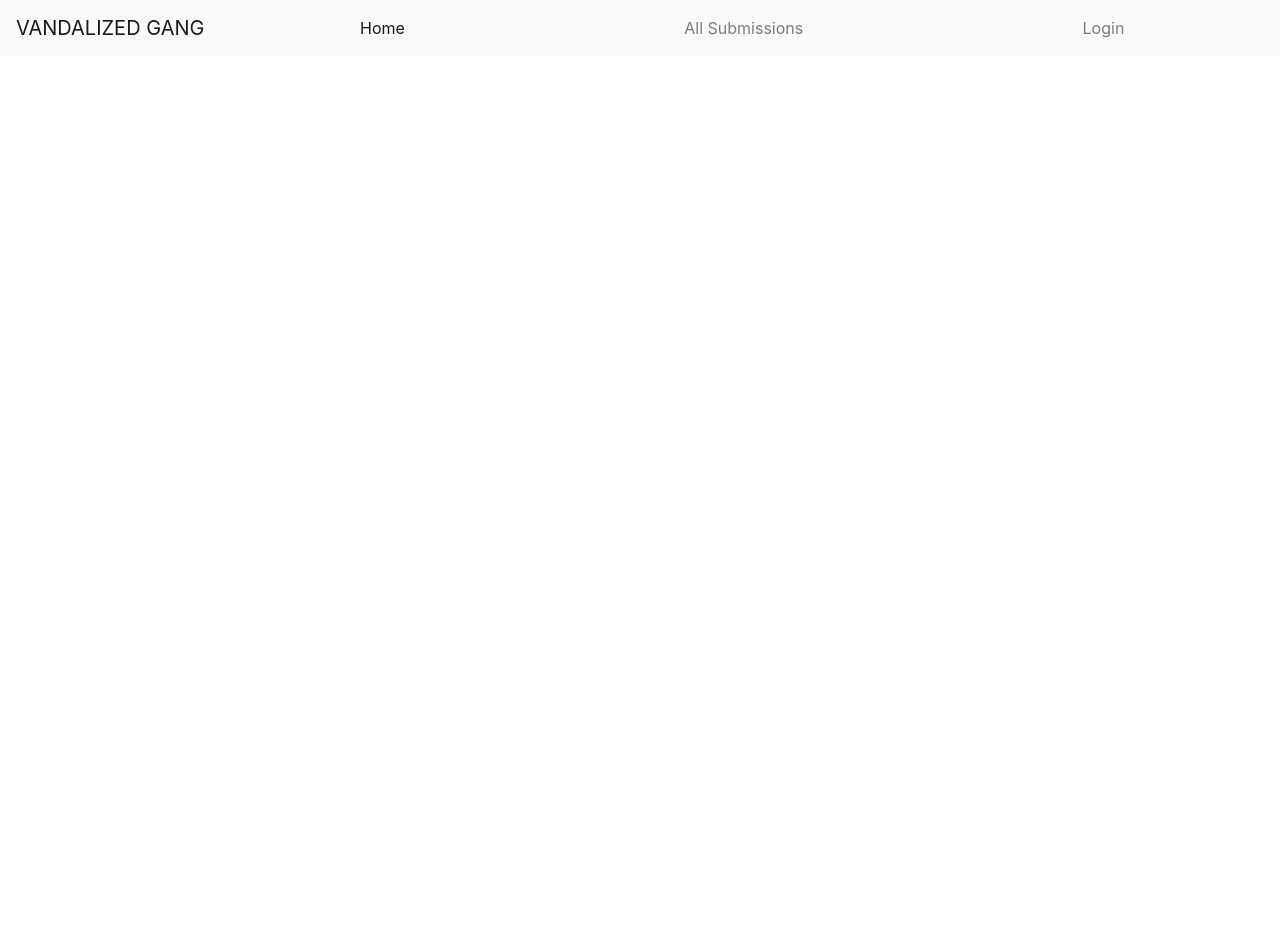
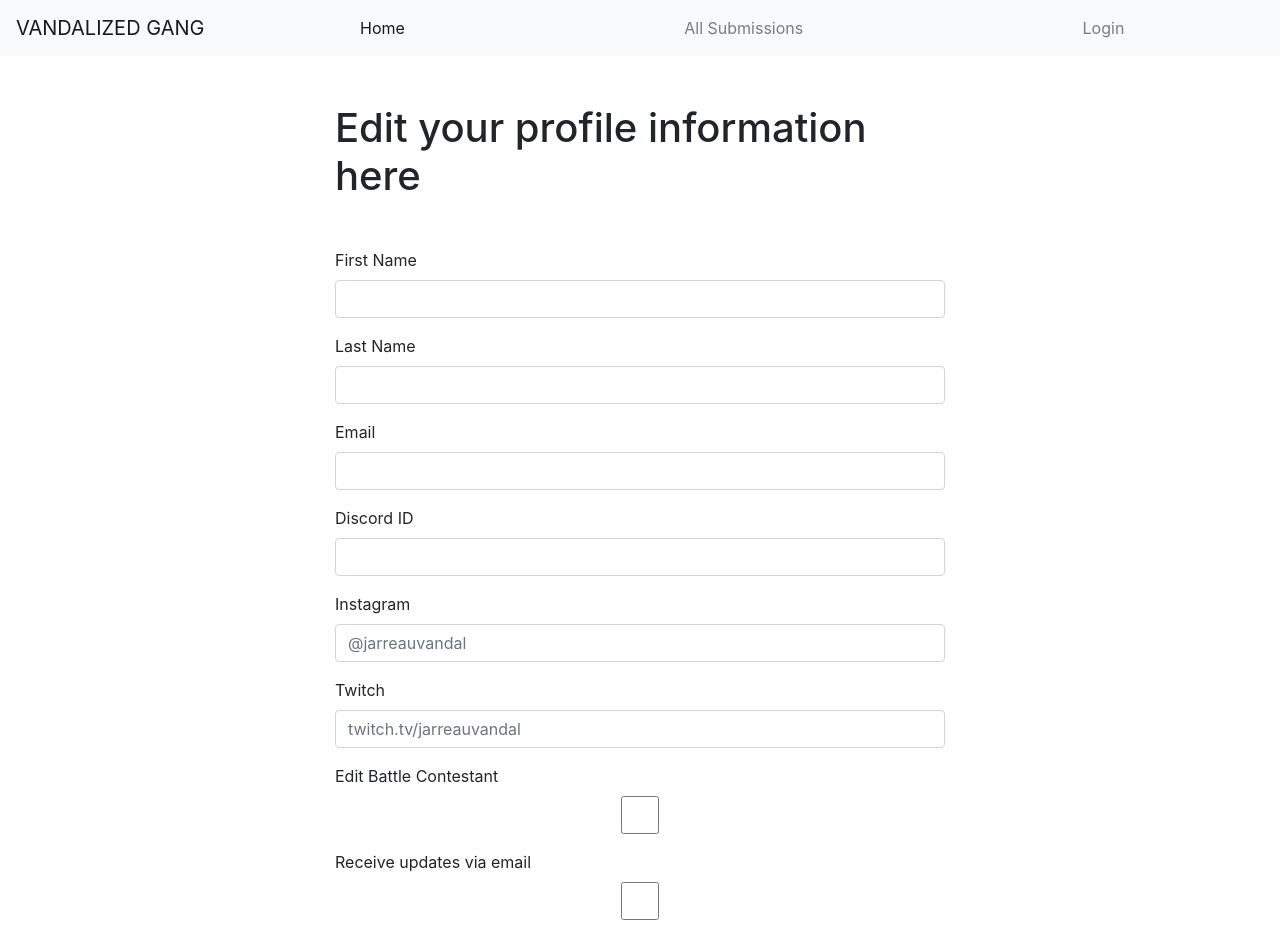
Before and after one commit to antoniusdr/jvfront, a React (Create React App) app: page /editprofile in a window 1280 px wide. Shown: the top 952 px of the page. Before the commit the page ends 800 px from the top, so only its background shows below. Built offline with nearby package versions, Linux system fonts and the light colour scheme; no server answers.

Commit message:
correctly added submission route

```diff
--- a/src/components/SoundCloudPlayer/index.js
+++ b/src/components/SoundCloudPlayer/index.js
@@ -2,7 +2,6 @@ import React from "react";
 import ReactPlayer from "react-player/soundcloud";
 
 function SoundCloudPlayer(props) {
-  console.log(props.soundcloudUrl);
   return (
     <div>
       <ReactPlayer url={props.soundcloudUrl} height="70%" />
--- a/src/pages/EditProfile/index.js
+++ b/src/pages/EditProfile/index.js
@@ -1,7 +1,114 @@
-import React from "react";
+import React, { useState } from "react";
+import { useSelector } from "react-redux";
+import { selectUser } from "../../store/user/selectors";
+import Form from "react-bootstrap/Form";
+import Col from "react-bootstrap/Col";
+import Button from "react-bootstrap/Button";
 
 function EditProfile() {
-  return <div></div>;
+  const userInfo = useSelector(selectUser);
+  const [firstName, setFirstName] = useState("");
+  const [lastName, setLastName] = useState("");
+  const [email, setEmail] = useState("");
+  const [discordName, setDiscordName] = useState("");
+  const [editBattleContestant, setEditBattleContestant] = useState(
+    userInfo.editBattleContestant
+  );
+  const [instagramHandle, setInstagramHandle] = useState("");
+  const [twitchHandle, setTwitchHandle] = useState("");
+  const [emailOptIn, setEmailOptIn] = useState(userInfo.emailOptIn);
+
+  function submitForm(e) {
+    e.preventDefault();
+  }
+
+  return (
+    <div>
+      <Form as={Col} md={{ span: 6, offset: 3 }}>
+        <h1 className="mt-5 mb-5">Edit your profile information here</h1>
+        <Form.Group>
+          <Form.Label>First Name</Form.Label>
+          <Form.Control
+            value={firstName}
+            onChange={(event) => setFirstName(event.target.value)}
+            type="text"
+            placeholder={userInfo.firstName}
+            required
+          />
+        </Form.Group>
+        <Form.Group>
+          <Form.Label>Last Name</Form.Label>
+          <Form.Control
+            value={lastName}
+            onChange={(event) => setLastName(event.target.value)}
+            type="text"
+            placeholder={userInfo.lastName}
+            required
+          />
+        </Form.Group>
+        <Form.Group>
+          <Form.Label>Email</Form.Label>
+          <Form.Control
+            value={email}
+            onChange={(event) => setEmail(event.target.value)}
+            type="text"
+            placeholder={userInfo.email}
+            required
+          />
+        </Form.Group>
+        <Form.Group>
+          <Form.Label>Discord ID</Form.Label>
+          <Form.Control
+            value={discordName}
+            onChange={(event) => setDiscordName(event.target.value)}
+            type="text"
+            placeholder={userInfo.discordName}
+            required
+          />
+        </Form.Group>
+        <Form.Group>
+          <Form.Label>Instagram</Form.Label>
+          <Form.Control
+            value={instagramHandle}
+            onChange={(event) => setInstagramHandle(event.target.value)}
+            type="text"
+            placeholder="@jarreauvandal"
+          />
+        </Form.Group>
+        <Form.Group>
+          <Form.Label>Twitch</Form.Label>
+          <Form.Control
+            value={twitchHandle}
+            onChange={(event) => setTwitchHandle(event.target.value)}
+            type="text"
+            placeholder="twitch.tv/jarreauvandal"
+          />
+        </Form.Group>
+        <Form.Group>
+          <Form.Label>Edit Battle Contestant</Form.Label>
+          <Form.Control
+            value={editBattleContestant}
+            onChange={(event) => setEditBattleContestant(event.target.checked)}
+            type="checkbox"
+          />
+        </Form.Group>
+        <Form.Group>
+          <Form.Label>Receive updates via email</Form.Label>
+          <Form.Control
+            value={emailOptIn}
+            onChange={(event) => setEmailOptIn(event.target.checked)}
+            type="checkbox"
+            placeholder={userInfo.firstName}
+          />
+        </Form.Group>
+        <Form.Group className="mt-5">
+          <Button variant="primary" type="submit" onClick={submitForm}>
+            Submit changes
+          </Button>
+        </Form.Group>
+      </Form>
+    </div>
+  );
 }
 
 export default EditProfile;
--- a/src/pages/Submissions/index.js
+++ b/src/pages/Submissions/index.js
@@ -1,22 +1,51 @@
-import React, { useEffect } from "react";
+import React, { useEffect, useState } from "react";
 import { useDispatch, useSelector } from "react-redux";
 import { fetchSubmissions } from "../../store/submissions/actions";
 import { selectSubmissions } from "../../store/submissions/selectors";
 import SoundCloudPlayer from "../../components/SoundCloudPlayer";
+import Dropdown from "react-bootstrap/Dropdown";
+import { selectContests } from "../../store/contests/selectors";
 
 function Submissions() {
   const dispatch = useDispatch();
+  const allContests = useSelector(selectContests);
   const submissions = useSelector(selectSubmissions);
+  const [selectedContest, setSelectedContest] = useState(0);
 
   useEffect(() => {
     dispatch(fetchSubmissions());
   }, [dispatch]);
-  console.log(submissions);
+
+  const activeContests = allContests.filter(
+    (contests) => contests.isActive === true
+  );
+
   return (
     <div>
-      {submissions.map((submission) => {
-        return <SoundCloudPlayer soundcloudUrl={submission.soundcloudUrl} />;
-      })}
+      <Dropdown>
+        <Dropdown.Toggle variant="success" id="dropdown-basic">
+          Select Contest
+        </Dropdown.Toggle>
+
+        <Dropdown.Menu>
+          <Dropdown.Item>All</Dropdown.Item>
+          {activeContests.map((activeContest, key) => {
+            return (
+              <Dropdown.Item
+                key={key}
+                onClick={() => setSelectedContest(activeContest.id)}
+              >
+                {activeContest.description}
+              </Dropdown.Item>
+            );
+          })}
+        </Dropdown.Menu>
+      </Dropdown>
+      {submissions
+        .filter((contestSelected) => contestSelected.id === selectedContest)
+        .map((submission) => {
+          return <SoundCloudPlayer soundcloudUrl={submission.soundcloudUrl} />;
+        })}
     </div>
   );
 }
--- a/src/pages/SubmitSubmission/index.js
+++ b/src/pages/SubmitSubmission/index.js
@@ -1,4 +1,4 @@
-import React, { useState } from "react";
+import React, { useEffect, useState } from "react";
 import Form from "react-bootstrap/Form";
 import Col from "react-bootstrap/Col";
 import Button from "react-bootstrap/Button";
@@ -7,9 +7,13 @@ import Dropdown from "react-bootstrap/Dropdown";
 import { useDispatch, useSelector } from "react-redux";
 import SoundCloudPlayer from "../../components/SoundCloudPlayer";
 import { selectUser } from "../../store/user/selectors";
+import { selectContests } from "../../store/contests/selectors";
+import { fetchContests } from "../../store/contests/actions";
+import { postSubmission } from "../../store/submissions/actions";
 
 function SubmitSubmission() {
   const LoggedIn = useSelector(selectUser);
+  const allContests = useSelector(selectContests);
   const dispatch = useDispatch();
   const [soundcloudSubmission, setSoundcloudSubmission] = useState(
     "https://soundcloud.com/danpiamuzik/ariana-grande-3435-citypop-ver"
@@ -20,10 +24,23 @@ function SubmitSubmission() {
   const [descriptionLength, setDescriptionLength] = useState(
     songDescription.length
   );
+  const [selectedContest, setSelectedContest] = useState(0);
+
+  const activeContests = allContests.filter(
+    (contests) => contests.isActive === true
+  );
+
+  useEffect(() => {
+    dispatch(fetchContests());
+  }, [dispatch]);
 
   function submitForm(e) {
+    dispatch(
+      postSubmission(selectedContest, soundcloudSubmission, songDescription)
+    );
     e.preventDefault();
   }
+
   return (
     <div>
       <Jumbotron>
@@ -33,14 +50,25 @@ function SubmitSubmission() {
         <Form as={Col} md={{ span: 6, offset: 3 }}>
           <h1 className="mt-5 mb-5">Send your edit thruuu!</h1>
           <Dropdown>
-            <Dropdown.Toggle variant="success" id="dropdown-basic">
-              Dropdown Button
+            <Dropdown.Toggle
+              variant="success"
+              id="dropdown-basic"
+              placeholder="Select contest"
+            >
+              Select Contest
             </Dropdown.Toggle>
 
             <Dropdown.Menu>
-              <Dropdown.Item href="#/action-1">Action</Dropdown.Item>
-              <Dropdown.Item href="#/action-2">Another action</Dropdown.Item>
-              <Dropdown.Item href="#/action-3">Something else</Dropdown.Item>
+              {activeContests.map((activeContest, key) => {
+                return (
+                  <Dropdown.Item
+                    key={key}
+                    onClick={() => setSelectedContest(activeContest.id)}
+                  >
+                    {activeContest.description}
+                  </Dropdown.Item>
+                );
+              })}
             </Dropdown.Menu>
           </Dropdown>
           <Form.Group>
--- a/src/store/contests/reducer.js
+++ b/src/store/contests/reducer.js
@@ -5,8 +5,7 @@ const initialState = [];
 export default (state = initialState, action) => {
   switch (action.type) {
     case FETCH_CONTESTS_SUCCESS:
-      console.log(action.payload);
-      return [action.payload];
+      return [...action.payload];
     default:
       return state;
   }
--- a/src/store/submissions/actions.js
+++ b/src/store/submissions/actions.js
@@ -6,9 +6,15 @@ import { apiUrl, DEFAULT_PAGINATION_LIMIT } from "../../config/constants";
 
 export const FETCH_SUBMISSIONS_SUCCESS = "FETCH_SUBMISSIONS_SUCCESS";
 
+export const POST_SUBMISSION_SUCCESS = "POST_SUBMISSION_SUCCESS";
+
 export const fetchSubmissionsSuccess = (submissions) => ({
   type: FETCH_SUBMISSIONS_SUCCESS,
   payload: submissions,
+});
+export const submissionPostSuccess = (submission) => ({
+  type: POST_SUBMISSION_SUCCESS,
+  payload: submission,
 });
 
 export const fetchSubmissions = () => {
@@ -17,7 +23,7 @@ export const fetchSubmissions = () => {
     const res = await axios.get(
       `${apiUrl}/submissions?limit=${DEFAULT_PAGINATION_LIMIT}&offset=${submissionCount}`
     );
-    console.log(res.data.submissions);
+
     dispatch(fetchSubmissionsSuccess(res.data.submissions.rows));
   };
 };
@@ -26,7 +32,7 @@ export const postSubmission = (contestId, soundcloudUrl, songDescription) => {
   return async (dispatch, getState) => {
     const { id, token } = selectUser(getState());
     const res = await axios.post(
-      `${apiUrl}/submit/${id}`,
+      `${apiUrl}/submissions/${id}`,
       {
         contestId,
         soundcloudUrl,
--- a/src/store/submissions/reducer.js
+++ b/src/store/submissions/reducer.js
@@ -5,7 +5,6 @@ const initialState = [];
 export default (state = initialState, action) => {
   switch (action.type) {
     case FETCH_SUBMISSIONS_SUCCESS:
-      console.log(action.payload);
       return [...action.payload];
     default:
       return state;
```
